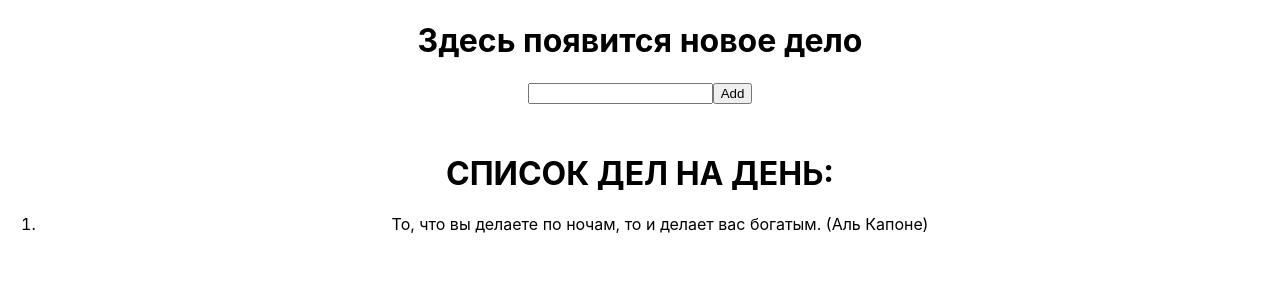
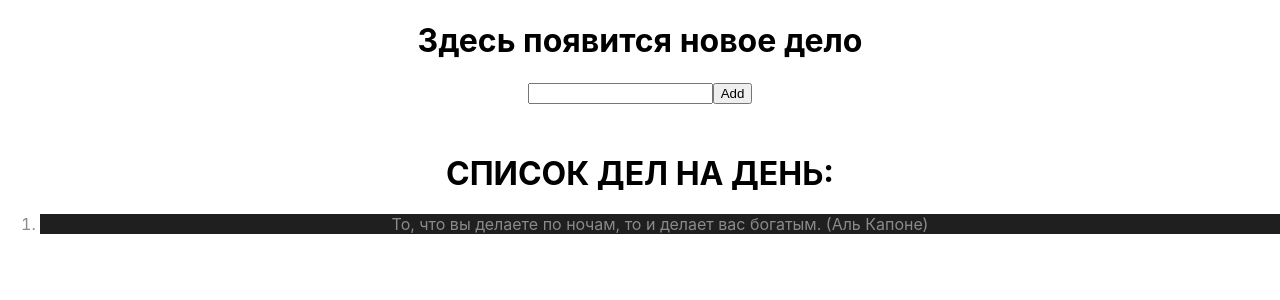
Before and after one commit to palindro-me/homework-front-main, a React (Create React App) app: page / in a window 1280 px wide. Shown: the top 300 px of the page. Built offline with nearby package versions, Linux system fonts and the light colour scheme.

Commit message:
styles were updated for li

```diff
--- a/src/HW/4/HW4.tsx
+++ b/src/HW/4/HW4.tsx
@@ -1,6 +1,7 @@
 import {useState} from 'react';
 import {Button} from './Button';
 import {Input} from './Input';
+import styles from './HW4.module.css';
 
 export const HW4 = () => {
   // 1️⃣ Раскомментируйте JSX (HW4.tsx) и вы увидите,
@@ -41,7 +42,7 @@ export const HW4 = () => {
         {texts.map((el, index) => {
           return (
             // <li key={index} id={`hw04-task-${index}`} className={ЕСЛИ ЧЕТН ? S.chetNechet : ''}>
-            <li key={index} id={`hw04-task-${index}`} className={index % 2 ? '.chetNechet' : ''}>
+            <li key={index} id={`hw04-task-${index}`} className={index % 2 === 0 ? styles.chetNechet : ''}>
               {el}
             </li>
           );
```
